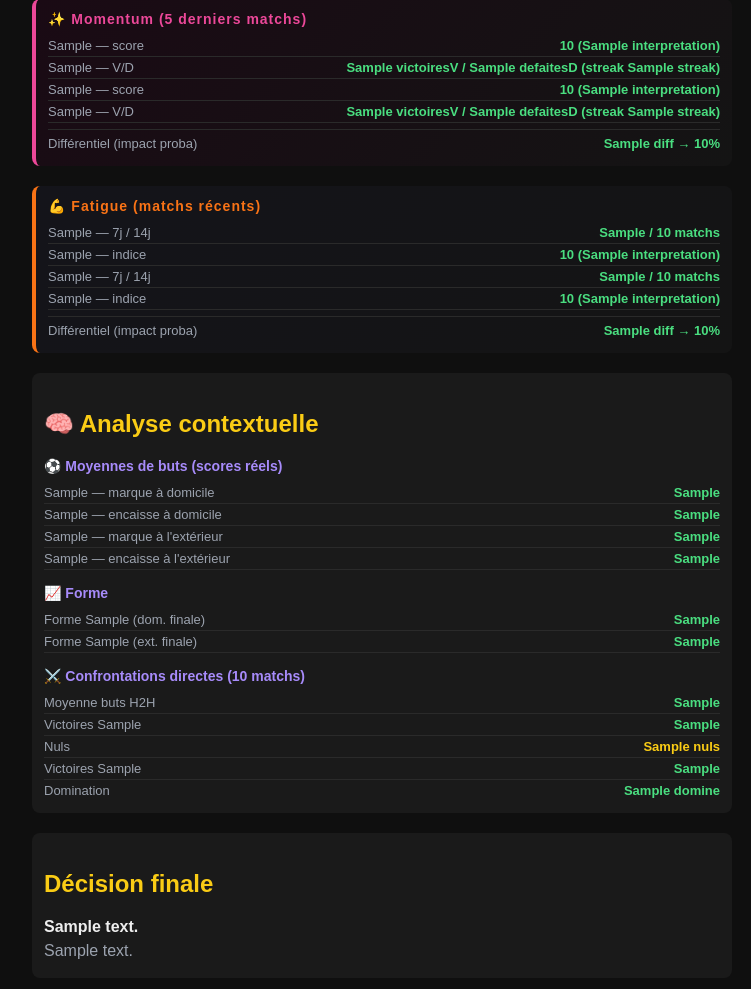
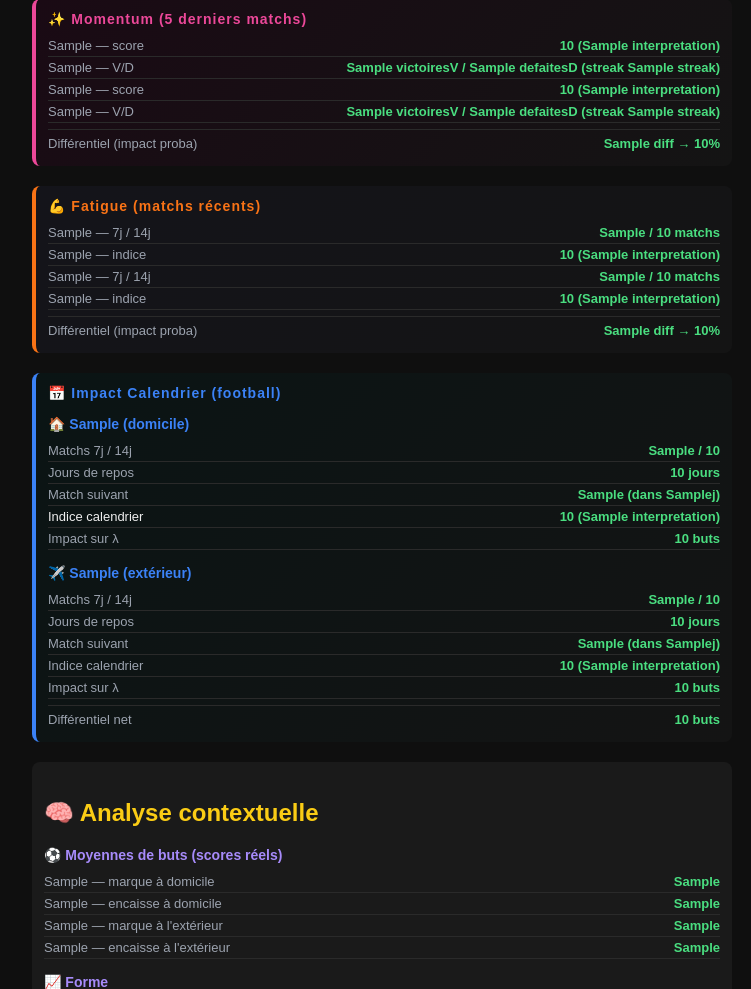
Before and after one commit to hamzypogba0610-pixel/qfte-bot-final, a FastAPI app: template templates/resultats.html in a window 1280 px wide. Shown: the part 1213-2202 px from the top of the page, without its empty margins (258-1009 px from the left). Run offline with FastAPI, Linux system fonts and the light colour scheme; the template is opened without the code that fills it: most values are stand-ins (such as "Sample title", 1, 10 or a date in 2020).

Commit message:
Update resultats.html

```diff
--- a/templates/resultats.html
+++ b/templates/resultats.html
@@ -72,6 +72,8 @@
         .momentum-title { color: #ec4899; font-weight: bold; font-size: 14px; margin-bottom: 8px; letter-spacing: 1px; }
         .fatigue-box { background: linear-gradient(135deg, #14141a, #141414); padding: 12px; border-radius: 8px; margin-bottom: 20px; border-left: 4px solid #f97316; }
         .fatigue-title { color: #f97316; font-weight: bold; font-size: 14px; margin-bottom: 8px; letter-spacing: 1px; }
+        .calendrier-box { background: linear-gradient(135deg, #0a1414, #141414); padding: 12px; border-radius: 8px; margin-bottom: 20px; border-left: 4px solid #3b82f6; }
+        .calendrier-title { color: #3b82f6; font-weight: bold; font-size: 14px; margin-bottom: 8px; letter-spacing: 1px; }
         .signature-box { margin-top: 30px; padding: 20px; background: linear-gradient(135deg, #0a0a0a, #141414); border-radius: 12px; border: 2px solid #2a2a2a; text-align: center; }
         .sig-diamant { border-color: #a78bfa; box-shadow: 0 0 20px rgba(167,139,250,0.3); }
         .sig-or { border-color: #facc15; box-shadow: 0 0 15px rgba(250,204,21,0.25); }
@@ -301,6 +303,63 @@
     </div>
     {% endif %}
 
+    {% if calendrier and calendrier.dom %}
+    <div class="calendrier-box">
+        <div class="calendrier-title">📅 Impact Calendrier (football)</div>
+
+        <h3 style="color:#3b82f6;">🏠 {{ match.equipe1 }} (domicile)</h3>
+        <div class="ctx-row">
+            <span class="label">Matchs 7j / 14j</span>
+            <span class="ctx-val">{{ calendrier.dom.details.matchs_7j }} / {{ calendrier.dom.details.matchs_14j }}</span>
+        </div>
+        <div class="ctx-row">
+            <span class="label">Jours de repos</span>
+            <span class="ctx-val">{{ calendrier.dom.details.jours_repos }} jours</span>
+        </div>
+        <div class="ctx-row">
+            <span class="label">Match suivant</span>
+            <span class="ctx-val">{{ calendrier.dom.details.competition_suivante }} (dans {{ calendrier.dom.details.jours_avant_suivant }}j)</span>
+        </div>
+        <div class="ctx-row">
+            <span class=
+
+                        <span class="label">Indice calendrier</span>
+        <span class="ctx-val {% if calendrier.dom.score < -0.15 %}neg{% elif calendrier.dom.score < 0 %}neutre{% endif %}">{{ calendrier.dom.score }} ({{ calendrier.dom.interpretation }})</span>
+    </div>
+    <div class="ctx-row">
+        <span class="label">Impact sur λ</span>
+        <span class="ctx-val {% if calendrier.dom.impact_lambda < 0 %}neg{% endif %}">{{ calendrier.dom.impact_lambda }} buts</span>
+    </div>
+
+    <h3 style="color:#3b82f6; margin-top:15px;">✈️ {{ match.equipe2 }} (extérieur)</h3>
+    <div class="ctx-row">
+        <span class="label">Matchs 7j / 14j</span>
+        <span class="ctx-val">{{ calendrier.ext.details.matchs_7j }} / {{ calendrier.ext.details.matchs_14j }}</span>
+    </div>
+    <div class="ctx-row">
+        <span class="label">Jours de repos</span>
+        <span class="ctx-val">{{ calendrier.ext.details.jours_repos }} jours</span>
+    </div>
+    <div class="ctx-row">
+        <span class="label">Match suivant</span>
+        <span class="ctx-val">{{ calendrier.ext.details.competition_suivante }} (dans {{ calendrier.ext.details.jours_avant_suivant }}j)</span>
+    </div>
+    <div class="ctx-row">
+        <span class="label">Indice calendrier</span>
+        <span class="ctx-val {% if calendrier.ext.score < -0.15 %}neg{% elif calendrier.ext.score < 0 %}neutre{% endif %}">{{ calendrier.ext.score }} ({{ calendrier.ext.interpretation }})</span>
+    </div>
+    <div class="ctx-row">
+        <span class="label">Impact sur λ</span>
+        <span class="ctx-val {% if calendrier.ext.impact_lambda < 0 %}neg{% endif %}">{{ calendrier.ext.impact_lambda }} buts</span>
+    </div>
+
+    <div class="ctx-row" style="margin-top:6px; padding-top:6px; border-top:1px solid #2a2a2a;">
+        <span class="label">Différentiel net</span>
+        <span class="ctx-val {% if calendrier.difference_lambda < 0 %}neg{% endif %}">{{ calendrier.difference_lambda }} buts</span>
+    </div>
+</div>
+{% endif %}
+
 {% if contexte %}
 <div class="match">
     <h2>🧠 Analyse contextuelle</h2>
@@ -327,8 +386,6 @@
         <span class="label">{{ match.equipe2 }} — encaisse à l'extérieur</span>
         <span class="ctx-val">{{ contexte.scores.ext_encaisses }}</span>
     </div>
-
-
     {% endif %}
 
     <h3>📈 Forme</h3>
@@ -525,6 +582,7 @@
 </div>
 {% endif %}
 
+
     {% if analyse_id %}
     <div class="resultat-box">
         <h2>📝 J'ai parié ce match</h2>
```
Lines whose indentation alone changed are shown as unchanged.
